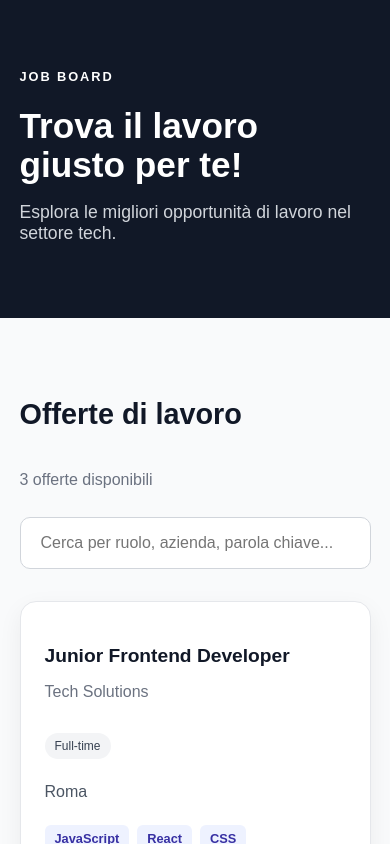
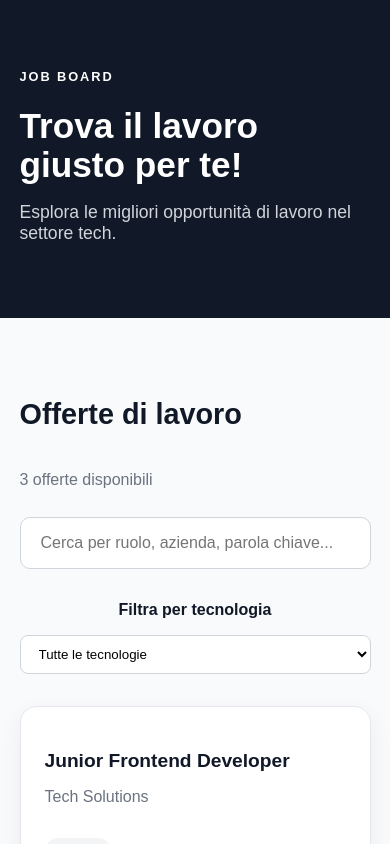
Before and after one commit to NicoledeGuttry/Job-Board, a React (Vite) app: page / in a window 390 px wide. Shown: the top 844 px of the page. Built offline with nearby package versions, Linux system fonts and the light colour scheme.

Commit message:
Add technology filter

```diff
--- a/src/App.css
+++ b/src/App.css
@@ -167,6 +167,15 @@
   .job-card-header {
     flex-direction: column;
   }
+
+  .filter-container {
+  align-items: flex-start;
+  flex-direction: column;
+}
+
+.filter-container select {
+  width: 100%;
+}
 }
 
 .search-container {
@@ -187,3 +196,22 @@
   border-color: #111827;
   box-shadow: 0 0 0 3px rgba(17, 24, 39, 0.1);
 }
+
+.filter-container {
+  display: flex;
+  align-items: center;
+  gap: 16px;
+  margin-bottom: 32px;
+}
+
+.filter-container label {
+  font-weight: 600;
+}
+
+.filter-container select {
+  padding: 10px 14px;
+  border: 1px solid #d1d5db;
+  border-radius: 8px;
+  background: white;
+  cursor: pointer;
+}
--- a/src/App.jsx
+++ b/src/App.jsx
@@ -5,16 +5,25 @@ import JobCard from './components/JobCard'
 
 function App() {
   const [searchTerm, setSearchTerm] = useState('')
+  const [selectedTechnology, setSelectedTechnology] = useState('All')
+  const technologies = [
+  'All',
+  ...new Set(jobs.flatMap((job) => job.technologies)),
+]
   const filteredJobs = jobs.filter((job) => {
   const search = searchTerm.toLowerCase()
-   return (
-      job.title.toLowerCase().includes(search) ||
-      job.company.toLowerCase().includes(search) ||
-      job.technologies.some((technology) =>
-        technology.toLowerCase().includes(search)
-      )
+  const matchesSearch =
+    job.title.toLowerCase().includes(search) ||
+    job.company.toLowerCase().includes(search) ||
+    job.technologies.some((technology) =>
+      technology.toLowerCase().includes(search)
     )
-  })
+  const matchesTechnology =
+    selectedTechnology === 'All' ||
+    job.technologies.includes(selectedTechnology)
+
+  return matchesSearch && matchesTechnology
+})
 
   return (
     <div className="app">
@@ -44,6 +53,26 @@ function App() {
              />
           </div>
 
+          <div className="filter-container">
+              <label htmlFor="technology-filter">
+               Filtra per tecnologia
+             </label>
+
+                <select
+                  id="technology-filter"
+                  value={selectedTechnology}
+                  onChange={(event) => setSelectedTechnology(event.target.value)}
+                >
+                  {technologies.map((technology) => (
+                  <option key={technology} value={technology}>
+                   {technology === 'All'
+                   ? 'Tutte le tecnologie'
+                   : technology}
+                 </option>
+                ))}
+                </select>
+           </div>
+
           <div className="jobs-grid">
             {filteredJobs.map((job) => (
               <JobCard key={job.id} job={job} />
```
